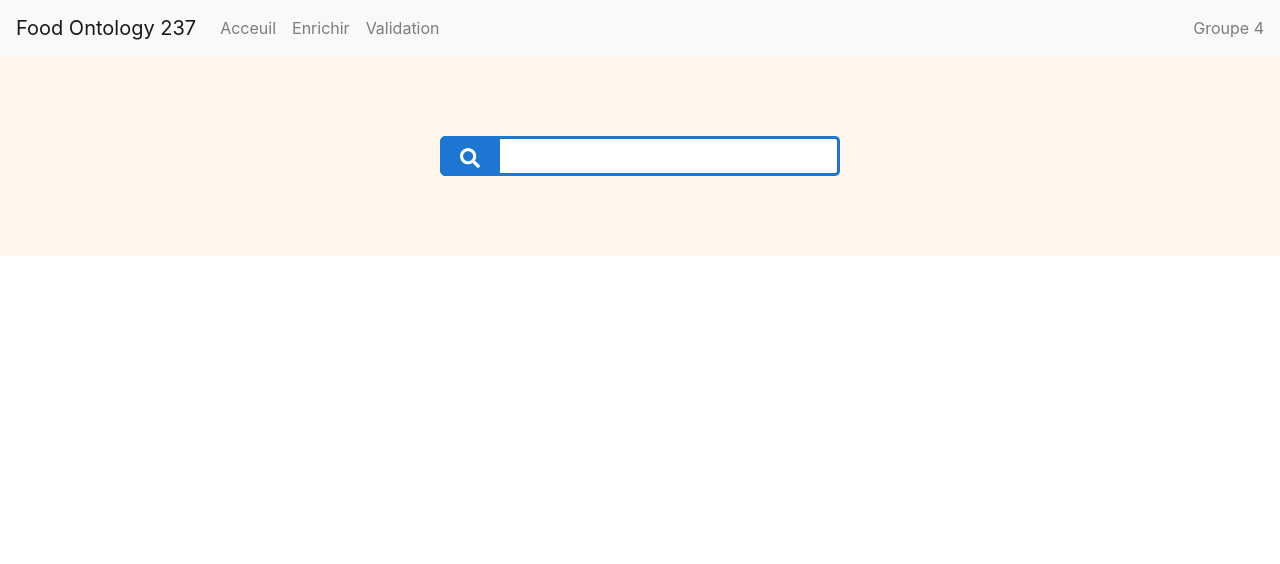
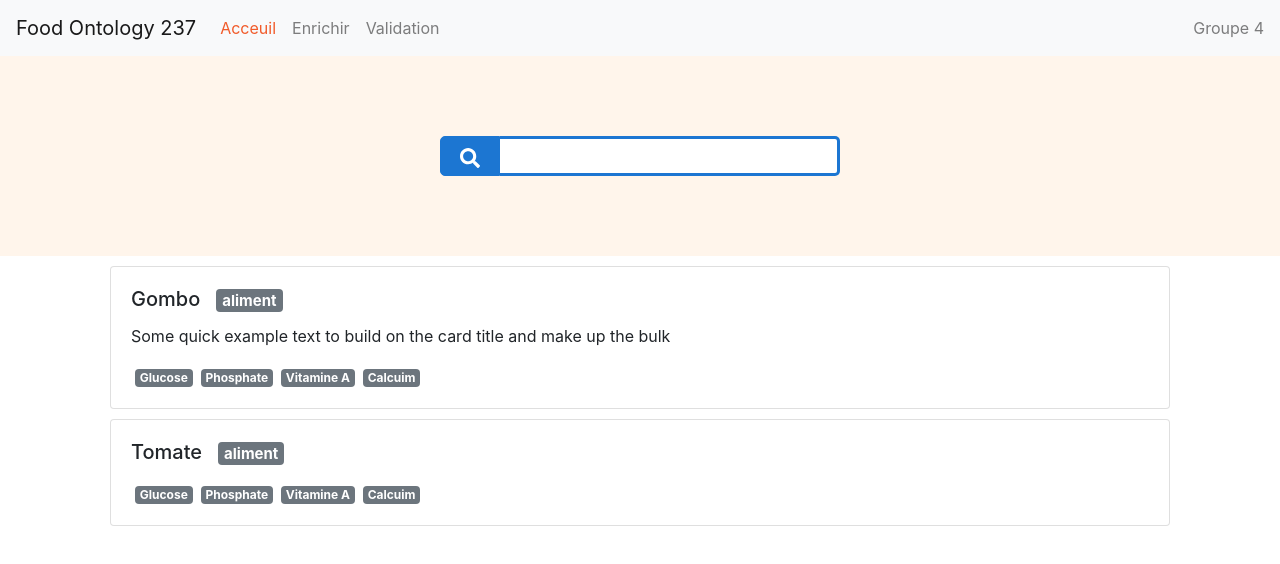
Before and after one commit to atemengue/ontology-client, a React (Create React App) app: page / in a window 1280 px wide. Shown: the top 564 px of the page. Built offline with nearby package versions, Linux system fonts and the light colour scheme.

Commit message:
second structure

```diff
--- a/src/components/Home.js
+++ b/src/components/Home.js
@@ -1,10 +1,12 @@
 /** @format */
 
 import { FaSearch } from 'react-icons/fa';
-import { Col, Row } from 'reactstrap';
+import { Col, Container, Row } from 'reactstrap';
+import Result from './Result';
 
 export default function Home() {
   return (
+    <>
       <Row>
         <Col>
           <div className='Search'>
@@ -17,5 +19,18 @@ export default function Home() {
           </div>
         </Col>
       </Row>
+      <Row>
+        <Container>
+          <Col xs='12'>
+            <Result
+              title='Gombo'
+              classe='aliment'
+              description='Some quick example text to build on the card title and make up the bulk'
+            />
+            <Result title='Tomate' classe='aliment' />
+          </Col>
+        </Container>
+      </Row>
+    </>
   );
 }
--- a/src/components/NavComponent.js
+++ b/src/components/NavComponent.js
@@ -1,5 +1,6 @@
 /** @format */
 import { useState } from 'react';
+import { NavLink } from 'react-router-dom';
 import {
   Collapse,
   Nav,
@@ -8,26 +9,51 @@ import {
   NavbarText,
   NavbarToggler,
   NavItem,
-  NavLink,
 } from 'reactstrap';
 
 export default function NavComponent() {
   const [isOpen, setIsOpen] = useState(false);
   const toggle = () => setIsOpen(!isOpen);
+
+  const activeStyle = { color: '#F15B2A' };
+
   return (
     <Navbar color='light' light expand='md'>
-      <NavbarBrand href='/'>Food Ontology 237</NavbarBrand>
+      <NavbarBrand acti href='/'>
+        Food Ontology 237
+      </NavbarBrand>
       <NavbarToggler onClick={toggle} />
       <Collapse isOpen={isOpen} navbar>
         <Nav className='mr-auto' navbar>
           <NavItem>
-            <NavLink href='/'>Acceuil</NavLink>
+            <NavLink
+              exact
+              activeStyle={activeStyle}
+              className='nav-link'
+              to='/'
+            >
+              Acceuil
+            </NavLink>
           </NavItem>
           <NavItem>
-            <NavLink href='enrichir'>Enrichir</NavLink>
+            <NavLink
+              exact
+              activeStyle={activeStyle}
+              className='nav-link'
+              to='enrichir'
+            >
+              Enrichir
+            </NavLink>
           </NavItem>
           <NavItem>
-            <NavLink href='validation'>Validation</NavLink>
+            <NavLink
+              exact
+              activeStyle={activeStyle}
+              className='nav-link'
+              to='validation'
+            >
+              Validation
+            </NavLink>
           </NavItem>
         </Nav>
         <NavbarText>Groupe 4</NavbarText>
--- /dev/null
+++ b/src/components/Result.js
@@ -0,0 +1,29 @@
+/** @format */
+
+import React from 'react';
+import { Badge, Card, CardBody, CardText, CardTitle } from 'reactstrap';
+
+const Result = ({ title, classe, description }) => {
+  return (
+    <div style={{ margin: 10 }}>
+      <Card>
+        <CardBody>
+          <CardTitle tag='h5'>
+            {title}
+            <Badge className='ml-3'>{classe}</Badge>
+          </CardTitle>
+          <CardText>{description}</CardText>
+
+          <div>
+            <Badge className='ml-1 mr-1'>Glucose</Badge>
+            <Badge className='ml-1 mr-1'>Phosphate</Badge>
+            <Badge className='ml-1 mr-1'>Vitamine A</Badge>
+            <Badge className='ml-1 mr-1'>Calcuim</Badge>
+          </div>
+        </CardBody>
+      </Card>
+    </div>
+  );
+};
+
+export default Result;
```
Also changed, not shown: src/components/ResultList.js (added). Lines whose indentation alone changed are shown as unchanged.
